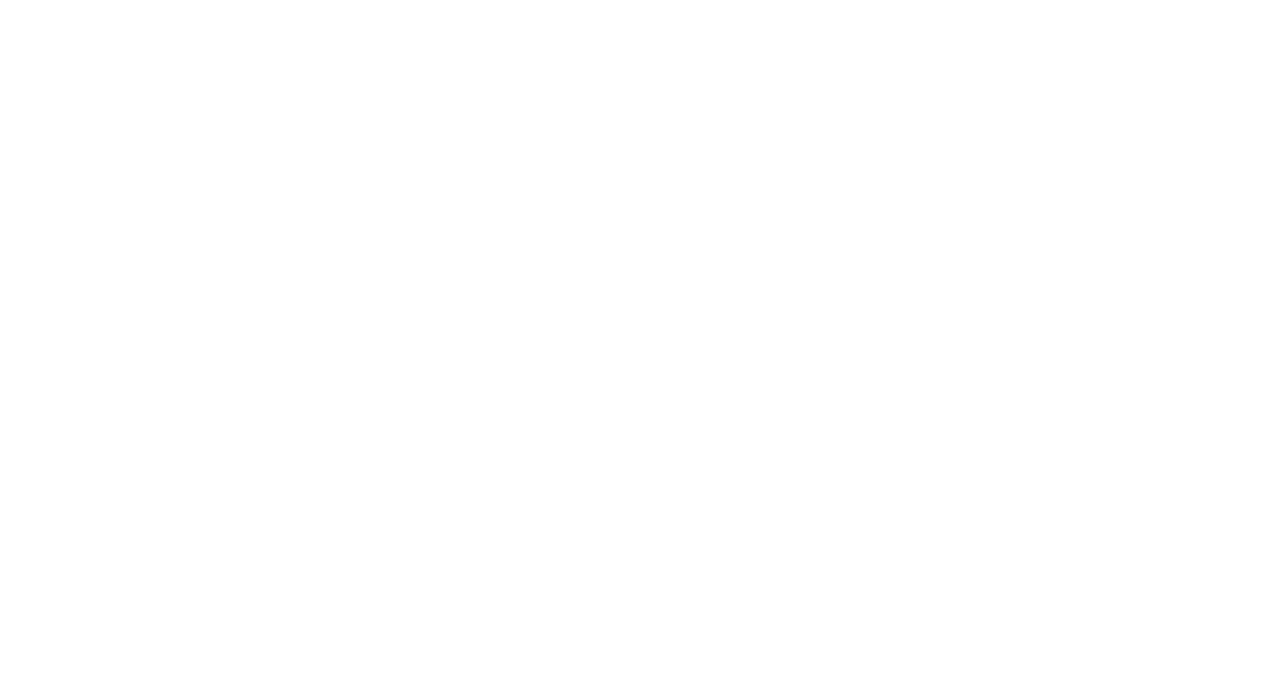
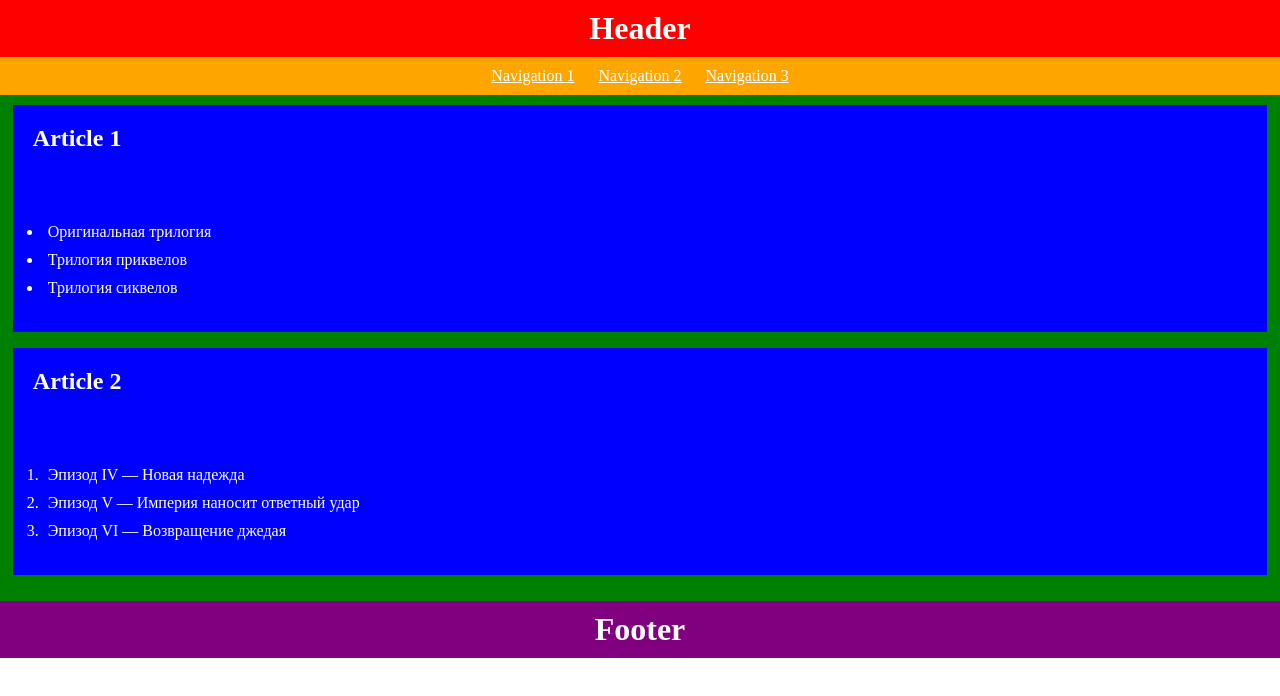
Before and after one commit to js-tasks-ru/htmlcss-20231222_wowka, a website: page 02-dz0/01-semantic-mockup/solution.html in a window 1280 px wide. Drawn offline with Linux system fonts and the light colour scheme.

Commit message:
made semantic markup and created style.css

```diff
--- a/02-dz0/01-semantic-mockup/solution.html
+++ b/02-dz0/01-semantic-mockup/solution.html
@@ -1,4 +1,40 @@
 <!DOCTYPE html>
 <html lang="ru">
-    <!-- Ваше решение -->
+    <head>
+        <meta charset="UTF-8">
+        <link rel="stylesheet" href="./style.css">
+        <title>Document</title>
+    </head>
+    <body>
+        <header>
+            <h1 class="header">Header</h1>
+            <nav>
+                <a href="#">Navigation 1</a>
+                <a href="#">Navigation 2</a>
+                <a href="#">Navigation 3</a>
+            </nav>
+        </header>
+        <main>
+            <article>
+                <h2>Article 1</h2>
+                <ul>
+                    <li>Оригинальная трилогия</li>
+                    <li>Трилогия приквелов</li>
+                    <li>Трилогия сиквелов</li>
+                </ul>
+            </article>
+            <article>
+                <h2>Article 2</h2>
+                <ol>
+                    <li>Эпизод IV — Новая надежда</li>
+                    <li>Эпизод V — Империя наносит ответный удар</li>
+                    <li>Эпизод VI — Возвращение джедая</li>
+                </ol>
+            </article>
+        </main>
+        <footer>
+            <h1 class="footer">Footer</h1>
+        </footer>
+
+    </body>
 </html>
--- /dev/null
+++ b/02-dz0/01-semantic-mockup/style.css
@@ -0,0 +1,59 @@
+body {
+    margin: 0;
+}
+
+
+.header {
+    margin: 0;
+    color: white;
+    text-align: center;
+    padding: 10px;
+    background-color: red;
+}
+
+nav {
+    background-color: orange;
+    padding: 10px;
+    text-align: center;
+}
+
+a {
+    color: white;
+    padding: 10px;
+}
+
+h2 {
+    margin: 0;
+    padding: 20px;
+    color: white;
+}
+
+ul, ol {
+    color: white;
+    padding: 30px;
+}
+
+li {
+    padding: 5px;
+}
+
+
+main {
+    background-color: green;
+    padding:10px 0;
+}
+
+article {
+    background-color: blue;
+    width: 98vw;
+    margin-left: auto;
+    margin-right: auto;
+}
+
+.footer {
+    margin: 0;
+    color: white;
+    text-align: center;
+    padding: 10px;
+    background-color: purple;
+}
```
